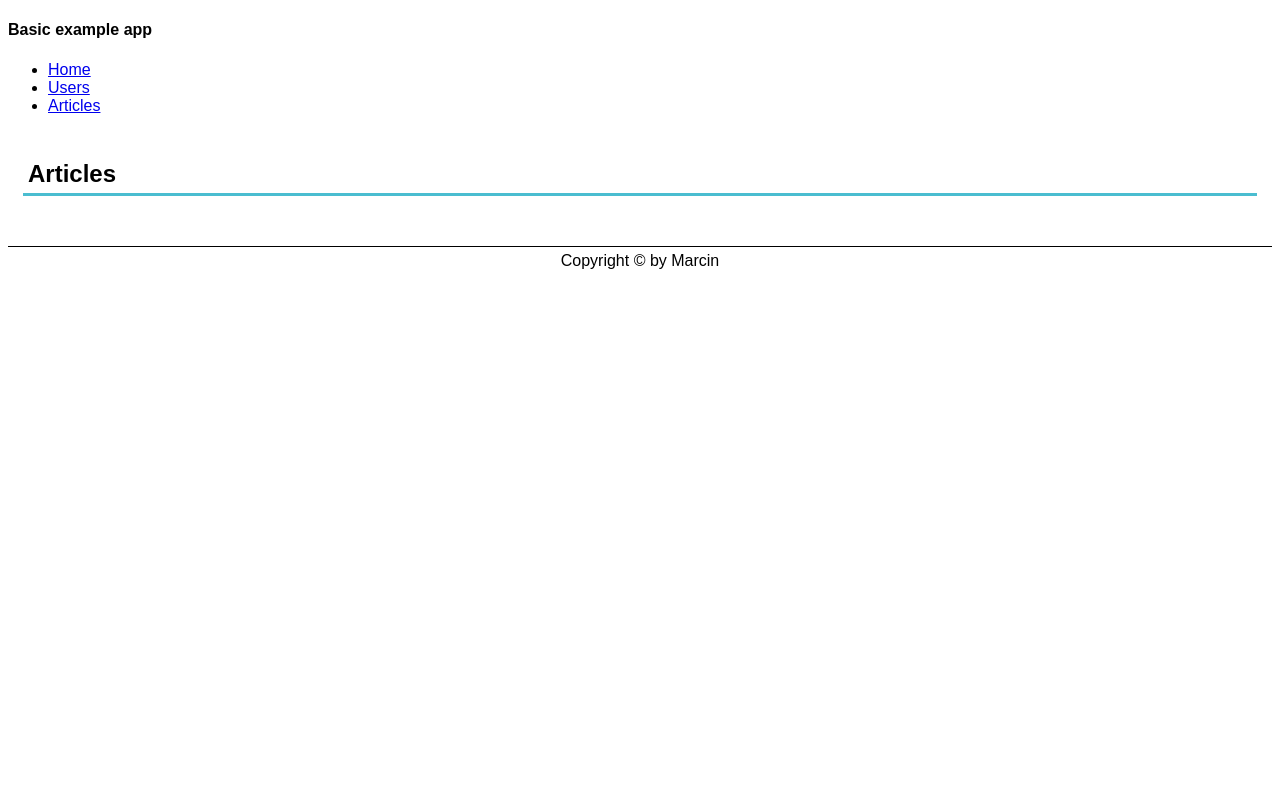
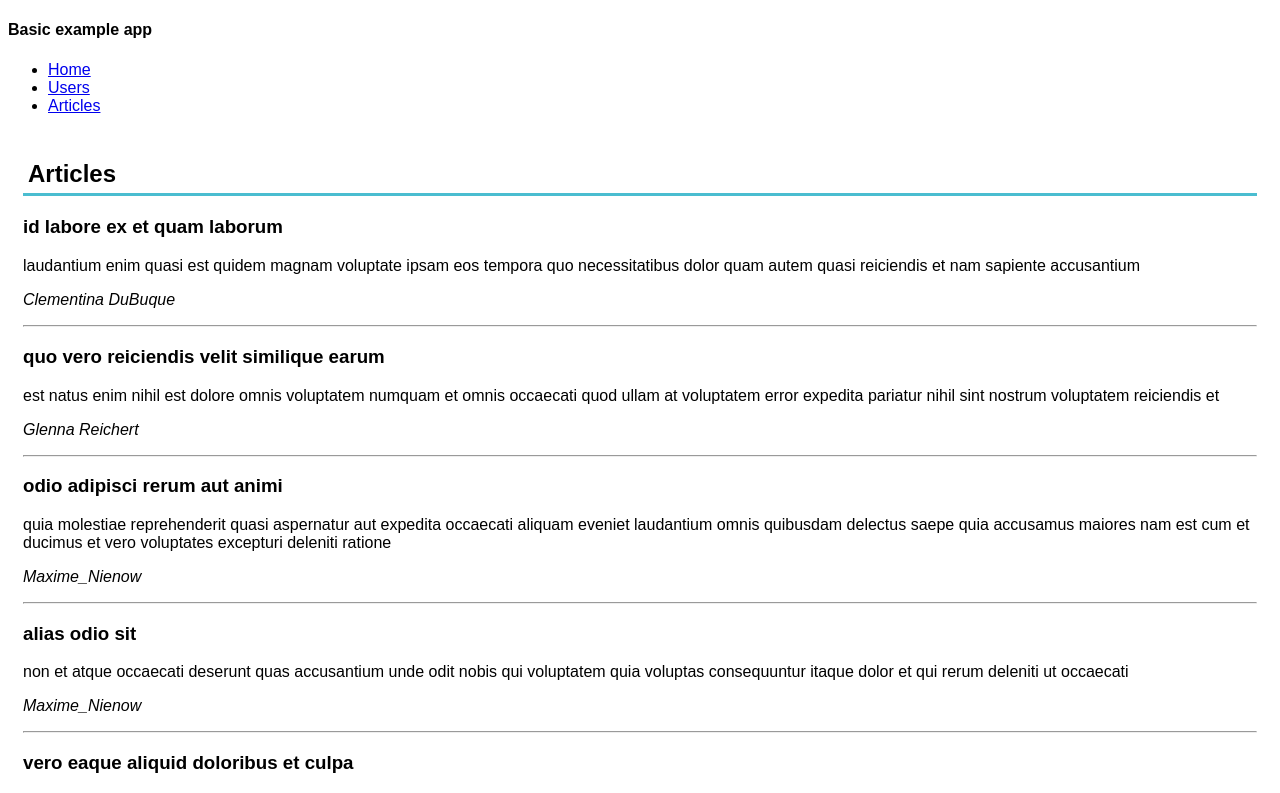
Before and after one commit to marbogucki/react-basics, a React (Create React App) app: page /articles in a window 1280 px wide. Shown: the top 793 px of the page. Built offline with nearby package versions, Linux system fonts and the light colour scheme; data requests are answered from the project's data file.

Commit message:
adding class component and redux store for articles

```diff
--- a/db.json
+++ b/db.json
@@ -120,5 +120,56 @@
       },
       "phone": "024-648-3804"
     }
+  ],
+  "articles": [
+    {
+      "id": 1,
+      "name": "id labore ex et quam laborum",
+      "email": "Rey.Padberg@karina.biz",
+      "username": "Clementina DuBuque",
+      "body": "laudantium enim quasi est quidem magnam voluptate ipsam eos\ntempora quo necessitatibus\ndolor quam autem quasi\nreiciendis et nam sapiente accusantium"
+    },
+    {
+      "id": 2,
+      "name": "quo vero reiciendis velit similique earum",
+      "email": "Jayne_Kuhic@sydney.com",
+      "username": "Glenna Reichert",
+      "body": "est natus enim nihil est dolore omnis voluptatem numquam\net omnis occaecati quod ullam at\nvoluptatem error expedita pariatur\nnihil sint nostrum voluptatem reiciendis et"
+    },
+    {
+      "id": 3,
+      "name": "odio adipisci rerum aut animi",
+      "email": "Nikita@garfield.biz",
+      "username": "Maxime_Nienow",
+      "body": "quia molestiae reprehenderit quasi aspernatur\naut expedita occaecati aliquam eveniet laudantium\nomnis quibusdam delectus saepe quia accusamus maiores nam est\ncum et ducimus et vero voluptates excepturi deleniti ratione"
+    },
+    {
+      "id": 4,
+      "name": "alias odio sit",
+      "email": "Nikita@garfield.biz",
+      "username": "Maxime_Nienow",
+      "body": "non et atque\noccaecati deserunt quas accusantium unde odit nobis qui voluptatem\nquia voluptas consequuntur itaque dolor\net qui rerum deleniti ut occaecati"
+    },
+    {
+      "id": 5,
+      "name": "vero eaque aliquid doloribus et culpa",
+      "email": "Jayne_Kuhic@sydney.com",
+      "username": "Glenna Reichert",
+      "body": "harum non quasi et ratione\ntempore iure ex voluptates in ratione\nharum architecto fugit inventore cupiditate\nvoluptates magni quo et"
+    },
+    {
+      "id": 6,
+      "name": "et fugit eligendi deleniti quidem qui sint nihil autem",
+      "email": "Jayne_Kuhic@sydney.com",
+      "username": "Glenna Reichert",
+      "body": "doloribus at sed quis culpa deserunt consectetur qui praesentium\naccusamus fugiat dicta\nvoluptatem rerum ut voluptate autem\nvoluptatem repellendus aspernatur dolorem in"
+    },
+    {
+      "id": 7,
+      "name": "repellat consequatur praesentium vel minus molestias voluptatum",
+      "email": "Nikita@garfield.biz",
+      "username": "Maxime_Nienow",
+      "body": "maiores sed dolores similique labore et inventore et\nquasi temporibus esse sunt id et\neos voluptatem aliquam\naliquid ratione corporis molestiae mollitia quia et magnam dolor"
+    }
   ]
 }
--- a/src/App.js
+++ b/src/App.js
@@ -1,11 +1,15 @@
 import React from "react";
 import { BrowserRouter as Router } from "react-router-dom";
 import AppLayout from "./layout";
+import { Provider } from "react-redux";
+import store from "./store";
 
 function App() {
   return (
     <Router>
-      <AppLayout />
+      <Provider store={store}>
+        <AppLayout />
+      </Provider>
     </Router>
   );
 }
--- /dev/null
+++ b/src/components/ErrorList/ErrorList.js
@@ -0,0 +1,6 @@
+import React from "react";
+import "./ErrorList.scss";
+
+const ErrorList = ({ message }) => <div className="error-list">{message}</div>;
+
+export default ErrorList;
--- /dev/null
+++ b/src/components/ErrorList/ErrorList.scss
@@ -0,0 +1,8 @@
+.error-list {
+  color: #721c24;
+  background-color: #f8d7da;
+  border: 1px solid #f5c6cb;
+  padding: 10px;
+  border-radius: 5px;
+  text-align: center;
+}
--- /dev/null
+++ b/src/components/Loading/Loading.js
@@ -0,0 +1,5 @@
+import React from "react";
+
+const Loading = () => <div>Loading...</div>;
+
+export default Loading;
--- /dev/null
+++ b/src/store.js
@@ -0,0 +1,17 @@
+import { applyMiddleware, createStore, combineReducers, compose } from "redux";
+import thunk from "redux-thunk";
+import articlesReducer from "./views/Articles/store/reducer";
+
+const initialState = {};
+
+const composeEnhancers = window.__REDUX_DEVTOOLS_EXTENSION_COMPOSE__ || compose;
+
+const store = createStore(
+  combineReducers({
+    articlesState: articlesReducer,
+  }),
+  initialState,
+  composeEnhancers(applyMiddleware(thunk))
+);
+
+export default store;
--- a/src/views/Articles/Articles.js
+++ b/src/views/Articles/Articles.js
@@ -1,12 +1,46 @@
-import React from "react";
+import React, { Component } from "react";
 import "./Articles.scss";
+import { connect } from "react-redux";
+import { fetchArticles } from "./store/actions";
+import { getArticles, getLoading, getError } from "./store/selectors";
 import Section from "../../components/Section/Section";
 import Heading from "../../components/Heading/Heading";
+import Loading from "../../components/Loading/Loading";
+import ArticleItem from "./ArticlesList/ArticlesList";
+import ErrorList from "../../components/ErrorList/ErrorList";
 
-const Articles = () => (
-  <Section className="article-page">
-    <Heading title="Articles" />
-  </Section>
-);
+class Articles extends Component {
+  componentDidMount() {
+    this.props.fetchArticles();
+  }
 
-export default Articles;
+  render() {
+    const { loading, error, articles } = this.props;
+
+    return (
+      <Section className="article-page">
+        <Heading title="Articles" />
+        {loading ? (
+          <Loading />
+        ) : (
+          (error && <ErrorList message={error} />) ||
+          articles.map(({ id, ...article }) => (
+            <ArticleItem key={id} article={article} />
+          ))
+        )}
+      </Section>
+    );
+  }
+}
+
+const mapStateToProps = ({ articlesState }) => ({
+  articles: getArticles(articlesState),
+  loading: getLoading(articlesState),
+  error: getError(articlesState),
+});
+
+const mapDispatchToProps = (dispatch) => ({
+  fetchArticles: () => dispatch(fetchArticles()),
+});
+
+export default connect(mapStateToProps, mapDispatchToProps)(Articles);
--- /dev/null
+++ b/src/views/Articles/ArticlesList/ArticlesList.js
@@ -0,0 +1,14 @@
+import React from "react";
+
+const ArticleItem = ({ article: { username, name, body } }) => (
+  <div>
+    <h3>{name}</h3>
+    <p>{body}</p>
+    <p>
+      <em>{username}</em>
+    </p>
+    <hr />
+  </div>
+);
+
+export default ArticleItem;
--- /dev/null
+++ b/src/views/Articles/store/actions.js
@@ -0,0 +1,35 @@
+import {
+  FETCH_ARTICLES_PENDING,
+  FETCH_ARTICLES_SUCCESS,
+  FETCH_ARTICLES_ERROR,
+} from "./types";
+import axios from "axios";
+import { urlApi } from "../../../config/api";
+
+const fetchArticlesPending = () => ({
+  type: FETCH_ARTICLES_PENDING,
+});
+
+const fetchArticlesSuccess = (articles) => {
+  return {
+    type: FETCH_ARTICLES_SUCCESS,
+    payload: { articles },
+  };
+};
+
+const fetchArticlesError = (error) => ({
+  type: FETCH_ARTICLES_ERROR,
+  payload: { error },
+});
+
+export const fetchArticles = () => (dispatch) => {
+  dispatch(fetchArticlesPending());
+
+  setTimeout(() => {
+    axios
+      .get(`${urlApi}/articles`)
+      .then((response) => response.data)
+      .then((articles) => dispatch(fetchArticlesSuccess(articles)))
+      .catch((error) => dispatch(fetchArticlesError(error.message)));
+  }, 1000);
+};
--- /dev/null
+++ b/src/views/Articles/store/reducer.js
@@ -0,0 +1,40 @@
+import {
+  FETCH_ARTICLES_PENDING,
+  FETCH_ARTICLES_SUCCESS,
+  FETCH_ARTICLES_ERROR,
+} from "./types";
+
+const articlesInitialState = {
+  articles: [],
+  loading: false,
+  error: undefined,
+};
+
+const articleReducer = (state = articlesInitialState, { type, payload }) => {
+  switch (type) {
+    case FETCH_ARTICLES_PENDING:
+      return {
+        ...state,
+        loading: true,
+      };
+
+    case FETCH_ARTICLES_SUCCESS:
+      return {
+        ...state,
+        loading: false,
+        articles: payload.articles,
+      };
+
+    case FETCH_ARTICLES_ERROR:
+      return {
+        ...state,
+        loading: false,
+        error: payload.error,
+      };
+
+    default:
+      return state;
+  }
+};
+
+export default articleReducer;
--- /dev/null
+++ b/src/views/Articles/store/selectors.js
@@ -0,0 +1,3 @@
+export const getArticles = (state) => state.articles;
+export const getLoading = (state) => state.loading;
+export const getError = (state) => state.error;
--- /dev/null
+++ b/src/views/Articles/store/types.js
@@ -0,0 +1,3 @@
+export const FETCH_ARTICLES_PENDING = "FETCH_ARTICLES_PENDING";
+export const FETCH_ARTICLES_SUCCESS = "FETCH_ARTICLES_SUCCESS";
+export const FETCH_ARTICLES_ERROR = "FETCH_ARTICLES_ERROR";
```
